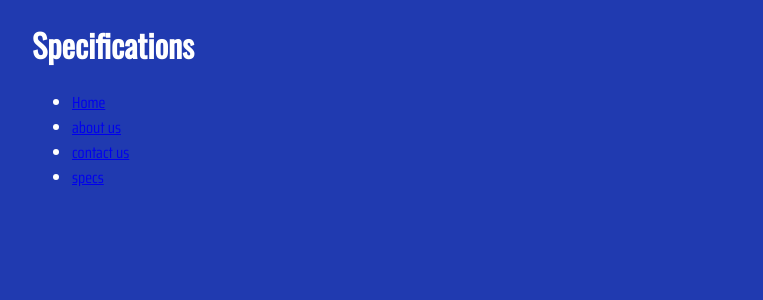
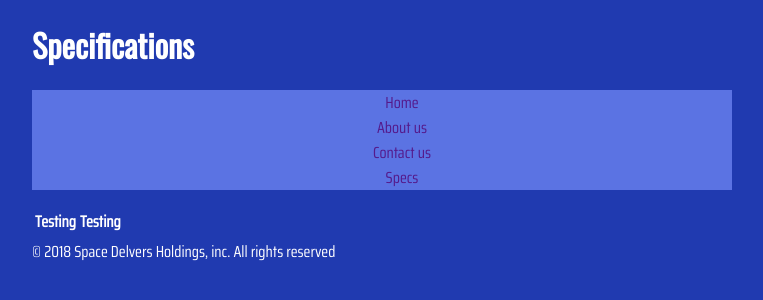
Before and after one commit to luis-padilla/WebFinal, a plain HTML site: page specs.html in a window 1280 px wide. Shown: the whole page, without its empty margins (258-1021 px from the left). Drawn offline with nearby package versions, Linux system fonts and the light colour scheme.

Commit message:
made nav more readable

```diff
--- a/specs.html
+++ b/specs.html
@@ -13,20 +13,16 @@
         <nav>
         <ul>
                 <li><a href="index.html">Home</a></li>
-                <li><a href="aboutus.html">about us</a></li>
-                <li><a href="contactus.html">contact us</a></li>
-                <li><a href="specs.html">specs</a></li>
+                <li><a href="aboutus.html">About us</a></li>
+                <li><a href="contactus.html">Contact us</a></li>
+                <li><a href="specs.html">Specs</a></li>
             </ul></nav>
         <main>
                 <table>
                         <thead>
                             <tr>
-                                <th>
-
-                                </th>
-                                <th>
-
-                                </th>
+                                <th>Testing</th>
+                                <th>Testing</th>
                             </tr>
                         </thead>
                         <tbody>
@@ -37,7 +33,7 @@
                     </table>
         </main>
         <footer>
-
+            &copy; 2018 Space Delvers Holdings, inc. All rights reserved
         </footer>
         <script src='./scripts/script.js'></script>
     </body>
--- a/style.css
+++ b/style.css
@@ -9,9 +9,36 @@
 }
 
 nav{
+    background-color: #5b73e3;
     position: -webkit-sticky;
     position: sticky;
     top: -1px;
+}
+
+nav li{
+    text-align: center;
+    list-style-type: none;
+}
+
+nav li a{
+    background-color: #5b73e3;
+    text-decoration: none;
+}
+nav li a:link, nav li a:visited{
+    background-color: #5b73e3;
+    text-decoration: none;
+    color: #551a8b;
+}
+
+nav li a:hover{
+    background-color: #00587D;
+    text-decoration: none;
+    color: #551a8b;
+}
+
+nav li a:active{
+    background-color: #551a8b;;
+    color: #00587D;
 }
 
 body {
```
Also changed, not shown: aboutus.html (+3 -3 lines), contactus.html (+3 -3 lines).
